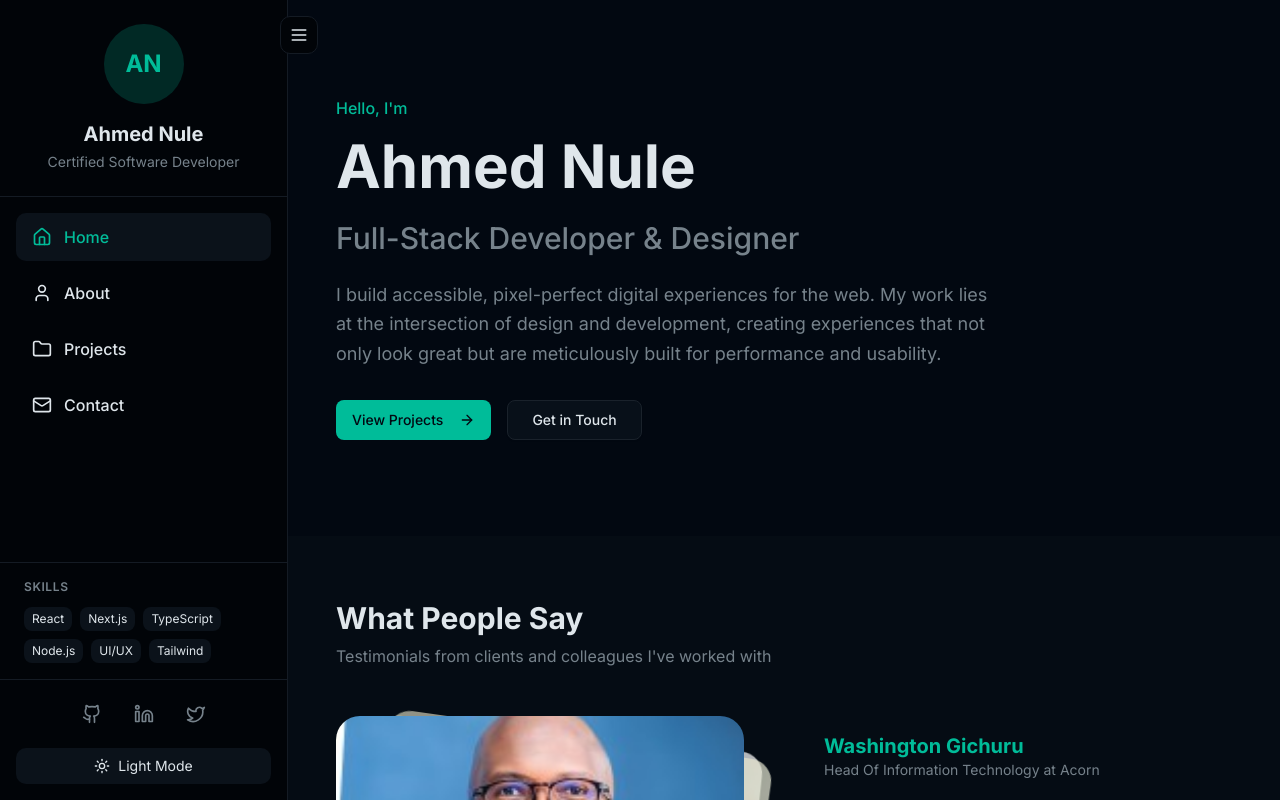
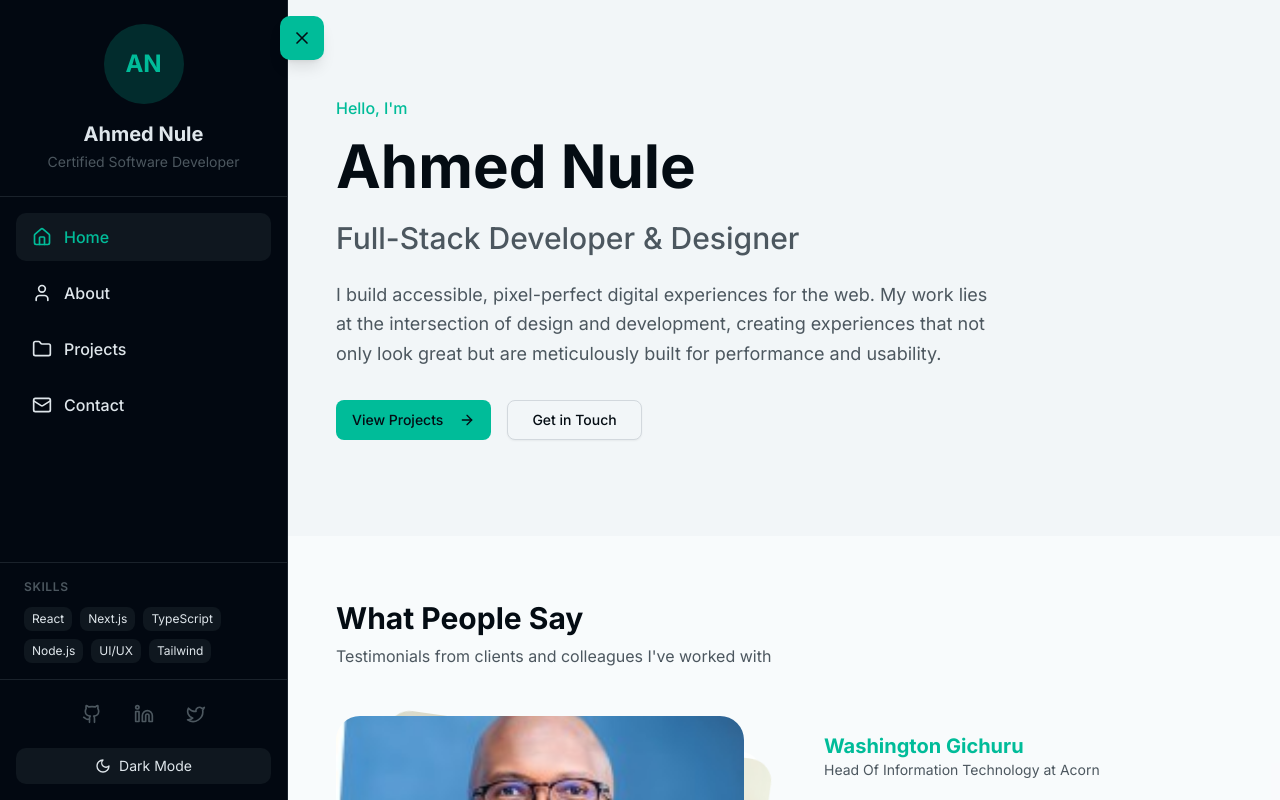
Before and after one commit to ahmednule/ahmednule, a Next.js app: page / in a window 1280 px wide. Shown: the top 800 px of the page. Built offline with nearby package versions, Linux system fonts and the light colour scheme.

Commit message:
update: added a toogle on the sidebar such that users can switch in between other sides with no issues

```diff
--- a/components/sidebar.tsx
+++ b/components/sidebar.tsx
@@ -82,12 +82,16 @@ export function Sidebar({ onCollapsedChange }: { onCollapsedChange?: (collapsed:
       <button
         onClick={toggleDesktopSidebar}
         className={cn(
-          "hidden lg:flex fixed top-4 z-50 p-2 rounded-lg bg-sidebar border border-sidebar-border text-sidebar-foreground hover:bg-sidebar-accent transition-all duration-300",
+          "hidden lg:flex fixed top-4 z-50 p-3 rounded-lg bg-primary text-primary-foreground shadow-lg hover:bg-primary/90 transition-all duration-300 items-center justify-center",
           desktopCollapsed ? "left-4" : "left-[17.5rem]"
         )}
         aria-label="Toggle sidebar"
       >
-        <Menu className="w-5 h-5" />
+        {desktopCollapsed ? (
+          <Menu className="w-5 h-5" />
+        ) : (
+          <X className="w-5 h-5" />
+        )}
       </button>
 
       {/* Sidebar */}
--- a/components/theme-provider.tsx
+++ b/components/theme-provider.tsx
@@ -9,18 +9,21 @@ import {
 
 export function ThemeProvider({ children }: { children: React.ReactNode }) {
   return (
-    <NextThemesProvider attribute="class" defaultTheme="dark" enableSystem={false}>
+    <NextThemesProvider attribute="class" defaultTheme="system" enableSystem={true}>
       {children}
     </NextThemesProvider>
   )
 }
 
 export function useTheme() {
-  const { theme, setTheme } = useNextTheme()
+  const { theme, setTheme, systemTheme } = useNextTheme()
 
   const toggleTheme = () => {
-    setTheme(theme === 'dark' ? 'light' : 'dark')
+    const currentTheme = theme === 'system' ? systemTheme : theme
+    setTheme(currentTheme === 'dark' ? 'light' : 'dark')
   }
 
-  return { theme: theme as 'light' | 'dark', toggleTheme }
+  const currentTheme = theme === 'system' ? systemTheme : theme
+
+  return { theme: currentTheme as 'light' | 'dark', toggleTheme, setTheme }
 }
```
